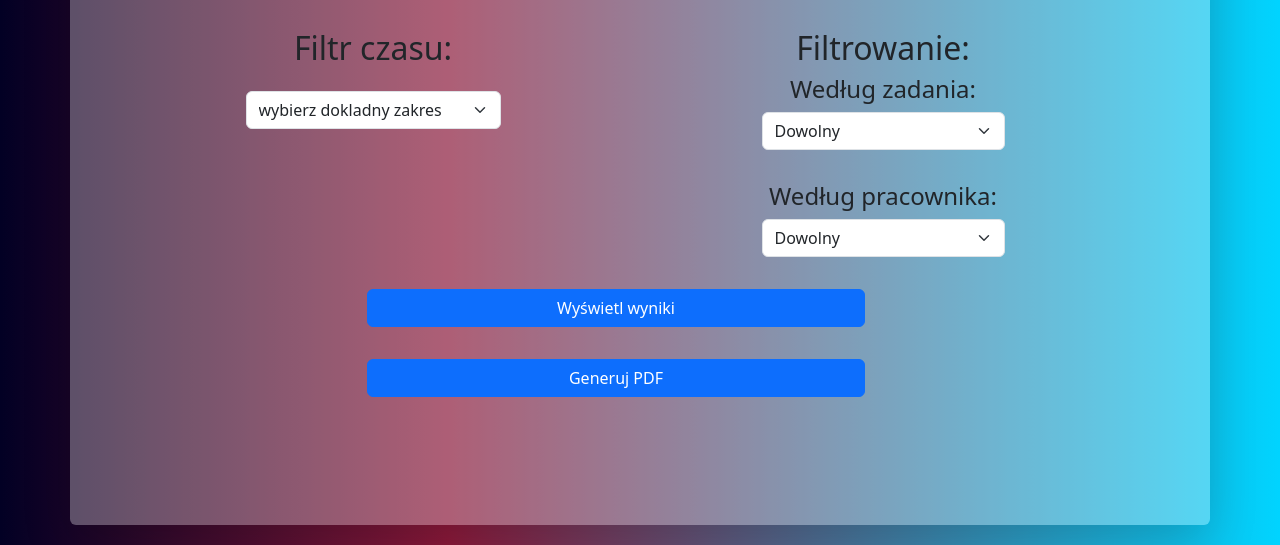
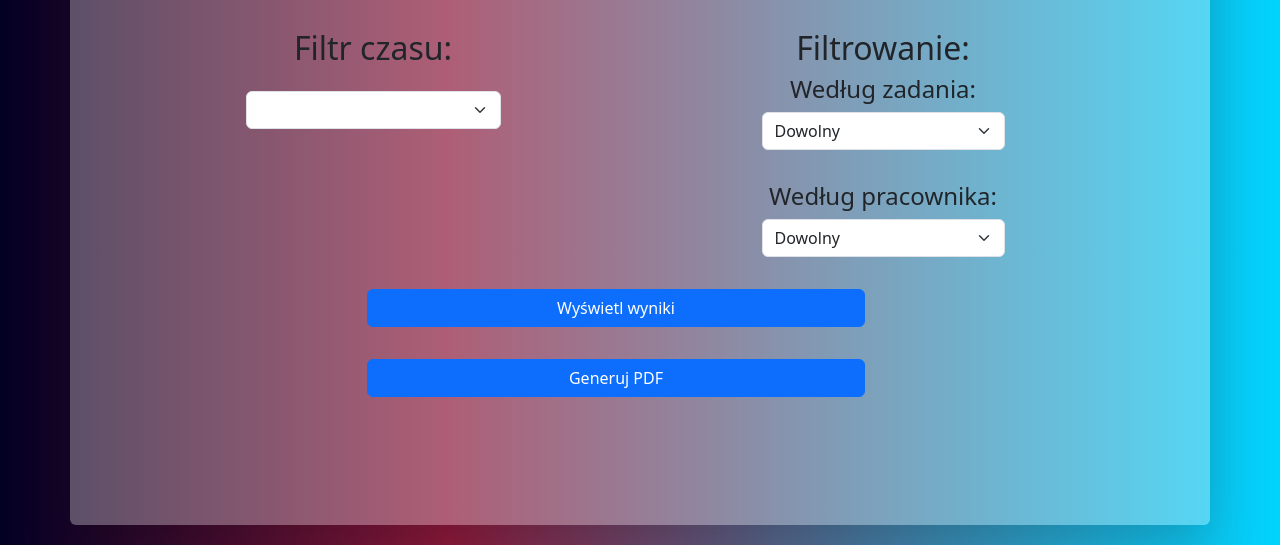
Before and after one commit to NikitDev/projekcikTymczasowy, a Django app: template v2/licznik_czasu/templates/licznik_czasu/project_report.html in a window 1280 px wide. Shown: the part 255-800 px from the top of the page. Run offline with Django 4.2, Linux system fonts and the light colour scheme; the template is opened without the code that fills it, so the values that code supplies are empty; the visitor is signed in with stand-in values (Sample User, id 1).

Commit message:
fix time filter in report

```diff
--- a/v2/licznik_czasu/templates/licznik_czasu/project_report.html
+++ b/v2/licznik_czasu/templates/licznik_czasu/project_report.html
@@ -51,7 +51,6 @@
                                         <option value="{{ name }}">{{ name }} - od {{ date|date:"d/m/Y" }}</option>
                                     {% endif %}
                                 {% endfor %}
-                                <option value="other">wybierz dokladny zakres</option>
                             </select>
                         </div>
                         <div id="hidden_div" style="display: none" class="row justify-content-center gap-3 mb-3">
```
